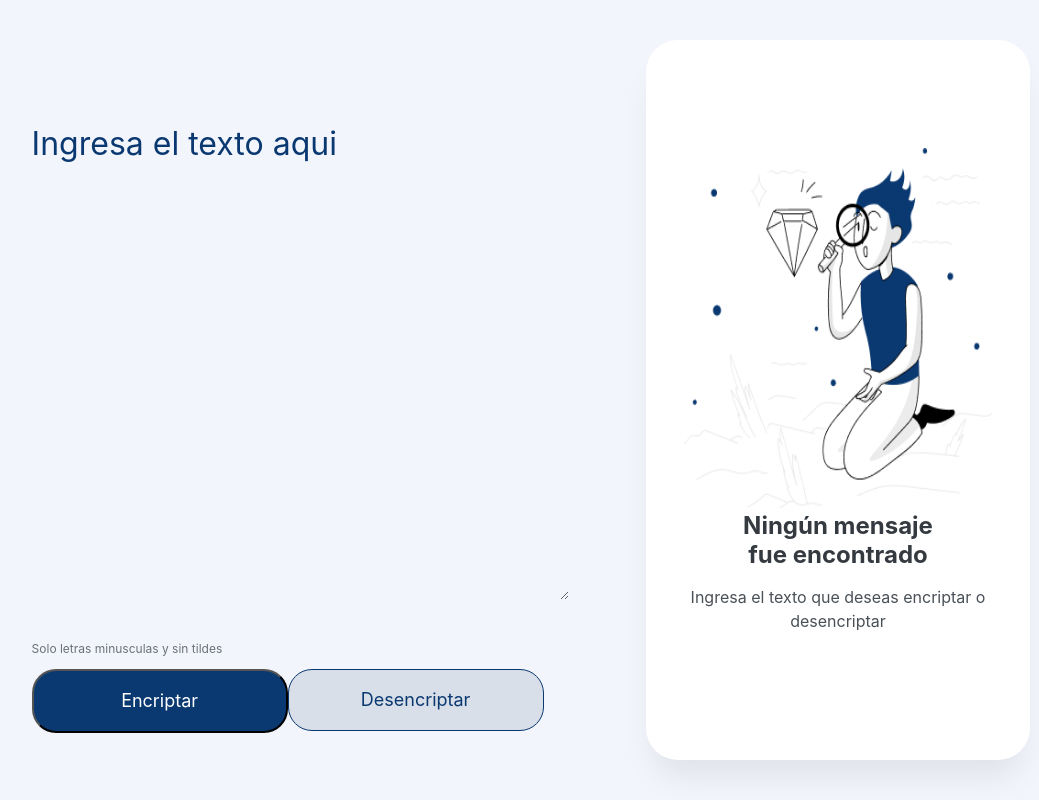
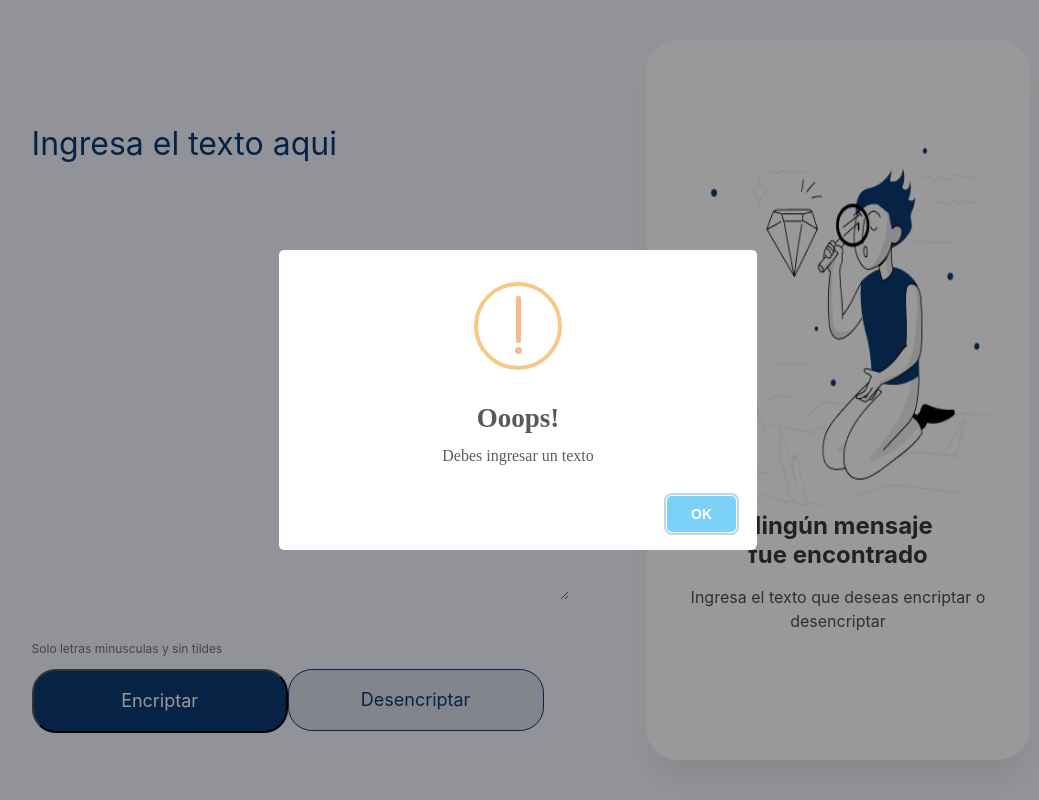
Before and after one commit to alexcalldev/proyecto-alura, a plain HTML site: page index.html in a window 1280 px wide. Both pictures are taken after a click on the button "Encriptar". Shown: the whole page, without its empty margins (122-1161 px from the left). Drawn offline with nearby package versions, Linux system fonts and the light colour scheme.

Commit message:
Acaba mi proyecto

```diff
--- a/index.html
+++ b/index.html
@@ -8,6 +8,7 @@
     <title>Encriptador de Texto</title>
     <link rel="shortcut icon" href="img/favicon.png" type="image/x-icon">
     <link rel="stylesheet" href="style.css">
+    <script src="https://unpkg.com/sweetalert/dist/sweetalert.min.js"></script>
 </head>
 
 <body>
--- a/index.js
+++ b/index.js
@@ -20,7 +20,7 @@ function encriptar() {
       muñeco.src = "./img/muñeco.png";
       tituloMensaje.textContent = "Ningún mensaje fue encontrado";
       parrafo.textContent = "Ingresa el texto que deseas encriptar o desencriptar";
-      alert("Ooops!", "Debes ingresar un texto", "warning");
+      swal("Ooops!", "Debes ingresar un texto", "warning");
     }
   }
 
```
